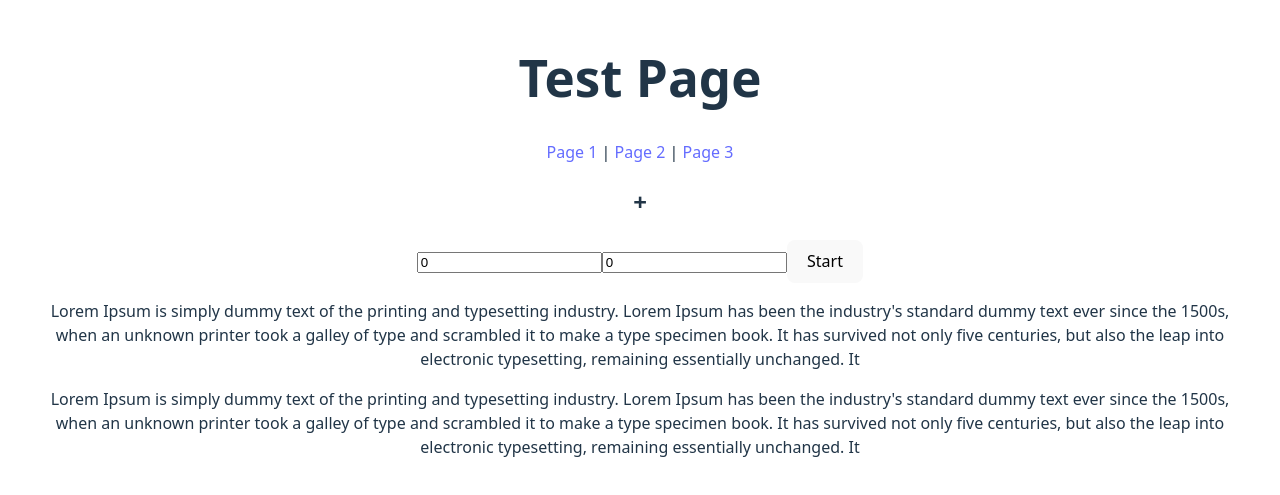
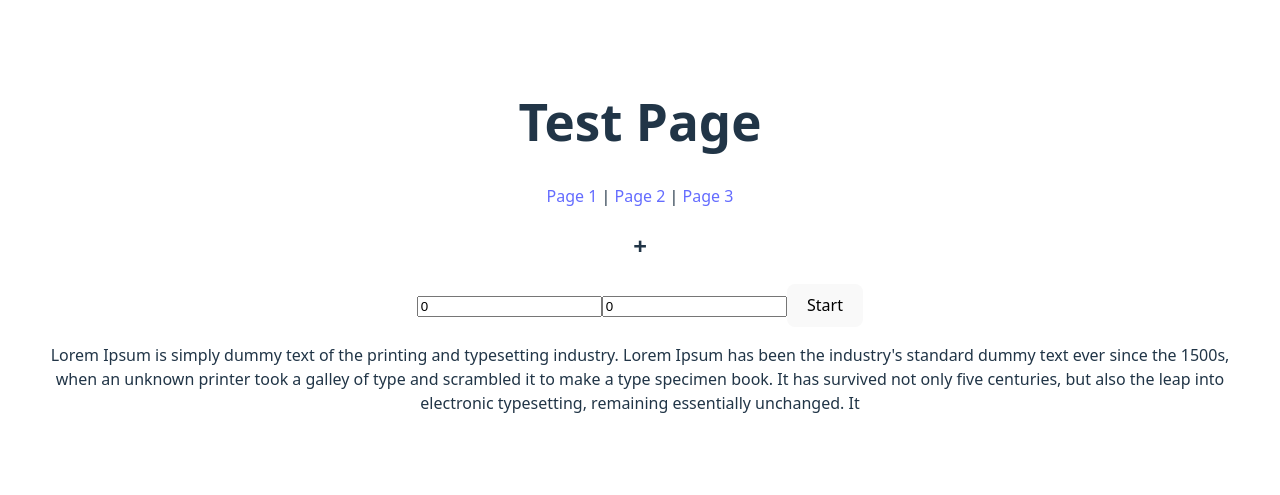
Before and after one commit to PiekharievaK/changelog-test, a React (Vite) app: page /1 in a window 1280 px wide. Shown: the part 155-650 px from the top of the page. Built offline with nearby package versions, Linux system fonts and the light colour scheme.

Commit message:
feat(TT-6): some changes

```diff
--- a/src/pages/page1/Page1.jsx
+++ b/src/pages/page1/Page1.jsx
@@ -16,7 +16,7 @@ export const AddPage = () => {
             <button onClick={() => handleAdd(a, b, setResult)}>Start</button>
             {result !== null && <p>Result: {result}</p>}
             <TestingComponent/>
-            <TestingComponent/>
+            {/*<TestingComponent/>*/}
 
         </div>
     );
```
